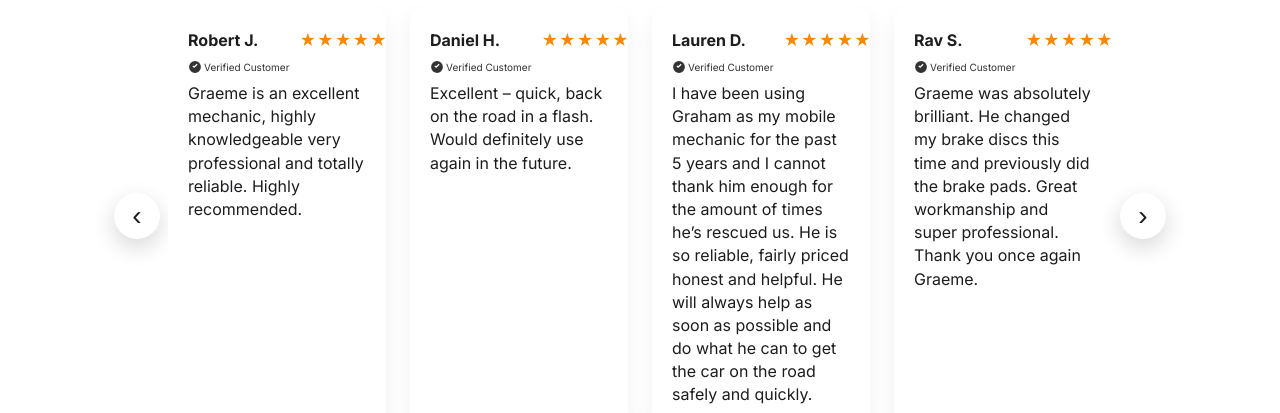
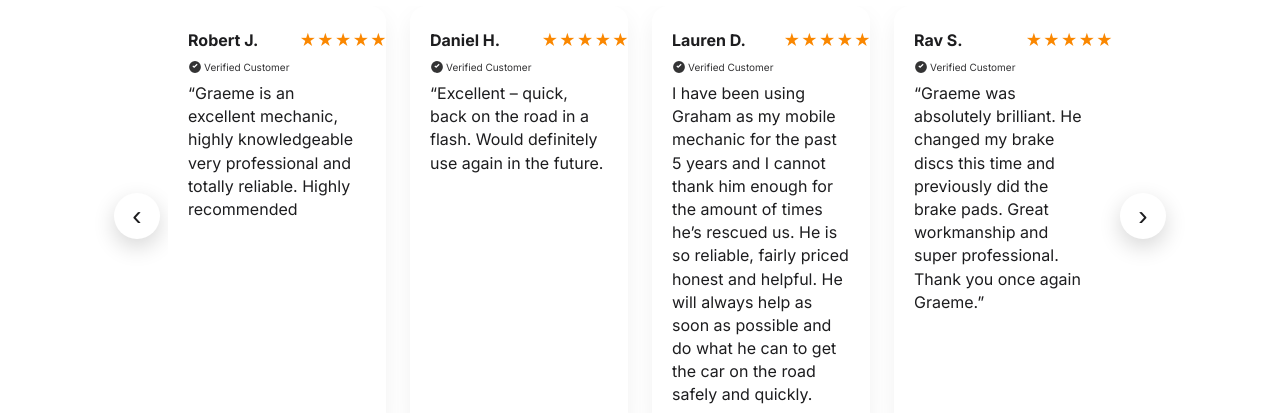
Before and after one commit to Vidolki/maxamy-repairs-reviews, a plain HTML site: page index.html in a window 1280 px wide. Shown: the top 413 px of the page. Drawn offline with Linux system fonts and the light colour scheme.

Commit message:
Update index.html

```diff
--- a/index.html
+++ b/index.html
@@ -48,12 +48,12 @@
   /* ===== Carousel ===== */
   .shell{position:relative; padding:0 var(--sidepad)}
   .viewport{
-    overflow:hidden;
-    touch-action: pan-x;          /* allow horizontal, block vertical */
-    overscroll-behavior: contain; /* stop rubber-band/scroll chaining on iOS */
-    border-radius:20px;
-    margin:0;
-  }
+  overflow:hidden;
+  touch-action: pan-x;          /* allow horizontal, block vertical */
+  overscroll-beavior: contain; /* stop rubber-band/scroll chaining on iOS */
+  border-radius:20px;
+  margin:0;
+}
   .track{
     display:flex;
     gap:var(--gap);
@@ -146,21 +146,21 @@
 
 <script>
 (function(){
-  // ===== Data (repairs-only) =====
+  // ===== Data =====
   const REVIEWS = [
-    {name:"Robert J.",  text:"Graeme is an excellent mechanic, highly knowledgeable very professional and totally reliable. Highly recommended.", rating:5},
-    {name:"Daniel H.",  text:"Excellent – quick, back on the road in a flash. Would definitely use again in the future.", rating:5},
+    {name:"Robert J.",  text:"“Graeme is an excellent mechanic, highly knowledgeable very professional and totally reliable. Highly recommended", rating:5},
+    {name:"Daniel H.",  text:"“Excellent – quick, back on the road in a flash. Would definitely use again in the future.", rating:5},
     {name:"Lauren D.",  text:"I have been using Graham as my mobile mechanic for the past 5 years and I cannot thank him enough for the amount of times he’s rescued us. He is so reliable, fairly priced honest and helpful. He will always help as soon as possible and do what he can to get the car on the road safely and quickly.", rating:5},
-    {name:"Rav S.",     text:"Graeme was absolutely brilliant. He changed my brake discs this time and previously did the brake pads. Great workmanship and super professional. Thank you once again Graeme.", rating:5},
+    {name:"Rav S.",     text:"“Graeme was absolutely brilliant. He changed my brake discs this time and previously did the brake pads. Great workmanship and super professional. Thank you once again Graeme.”", rating:5},
     {name:"Jon D.",     text:"Graeme arrived early and completed the work quickly, leaving no mess behind. Brakes feel great.", rating:5},
     {name:"Nick W.",    text:"I have been using Maxamy for many years now and cannot fault the excellent service I have received. I've had various work done, from routine maintenance to repairs, and Graeme has always delivered good quality work.", rating:5},
     {name:"Lindsay Y.", text:"He got straight on with the job and was very professional. My ABS light has gone out and the brakes feel much better.", rating:5},
     {name:"Leoni B.",   text:"My car starts first time now! Graeme was friendly, punctual and professional throughout.", rating:5},
-    {name:"Cheryl T.",  text:"Graeme fixed the thermostat housing leak and the car now runs at the correct temperature. Great job.", rating:5},
+    {name:"Cheryl T.",  text:"Graeme fixed the thermostat housing leak and the car now runs at the correct temperature. Great job", rating:5},
     {name:"Adam F.",    text:"Many years of looking after our family cars and my Van. Always an in depth service, full explanations, care taken to get best prices for parts and always well priced. Friendly, punctual and pro active. Taking my car work to Maxamy was the best decision I made!", rating:5},
-    {name:"Rob H.",     text:"Brilliant service. All the brake drums and shoes replaced quickly and the van’s brakes are now perfect.", rating:5},
+    {name:"Rob H.",     text:"“Brilliant service. All the brake drums and shoes replaced quickly and the van’s brakes are now perfect.”.", rating:5},
     {name:"Eric S.",    text:"Graeme was punctual and completed both the front and rear brake work to a high standard. Very happy with the service.", rating:5},
-    {name:"Michael W.", text:"Graeme replaced the timing belt at the agreed time and the car runs great. Couldn’t ask for more.", rating:5},
+    {name:"Michael W.", text:"“Graeme replaced the timing belt at the agreed time and the car runs great. Couldn’t ask for more.", rating:5},
   ];
 
   const track   = document.getElementById('track');
```
